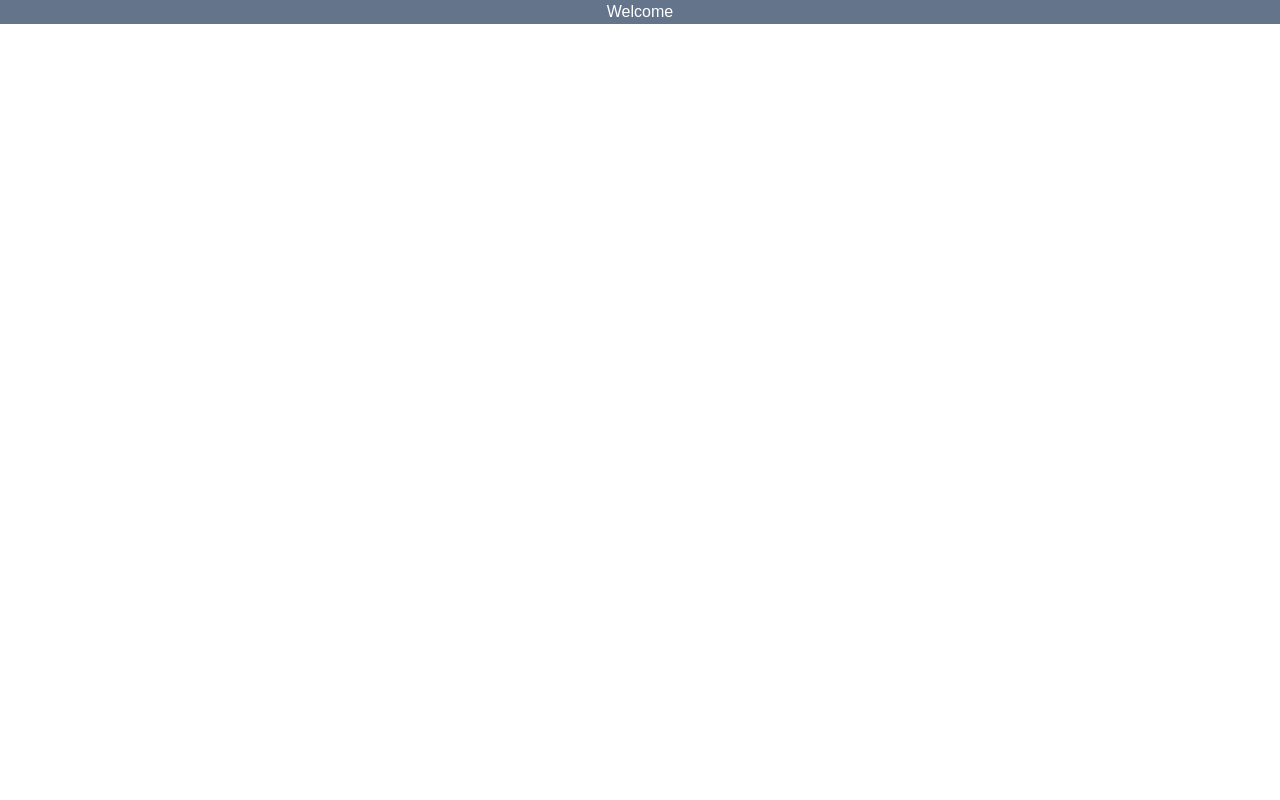
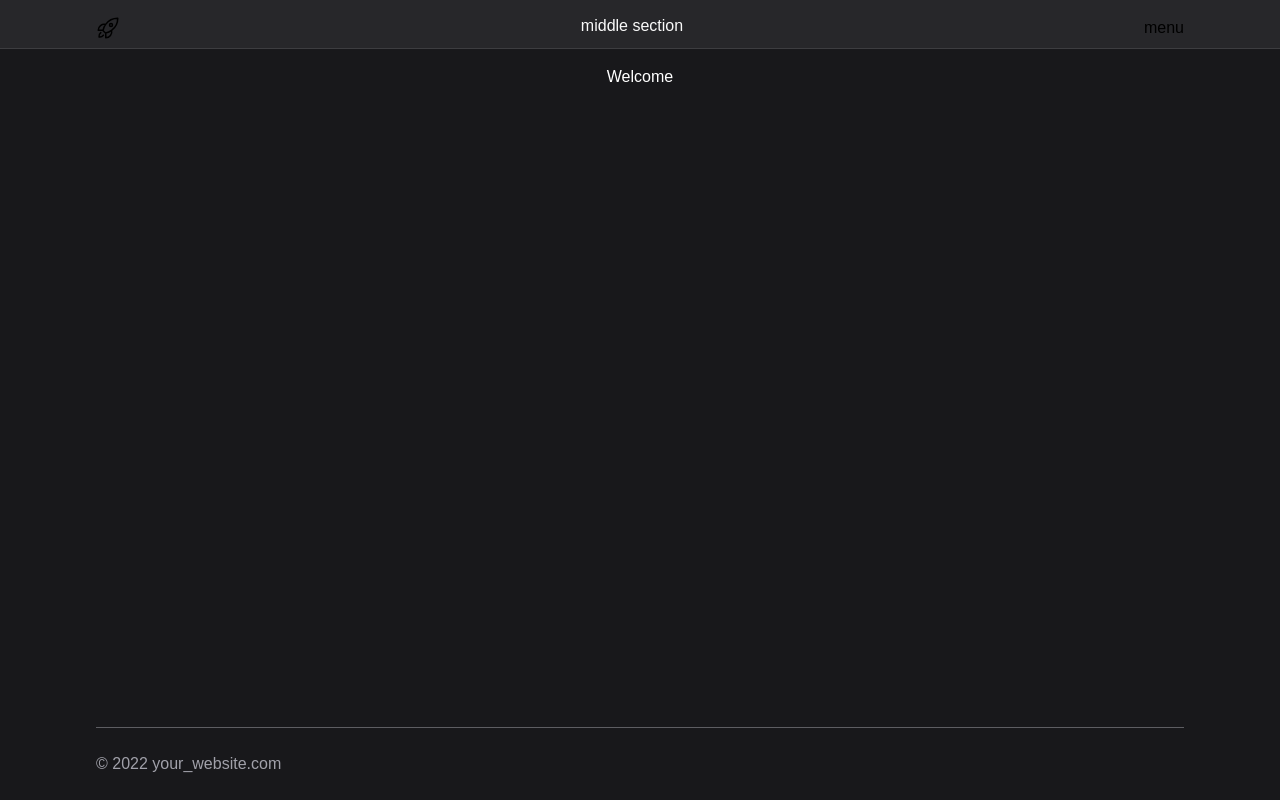
Before and after one commit to mtielitsignebi/mtielitsignebi.ge, a Next.js app: page / in a window 1280 px wide. Built offline with nearby package versions, Linux system fonts and the light colour scheme.

Commit message:
chore: added basic components

```diff
--- /dev/null
+++ b/components/Footer.tsx
@@ -0,0 +1,11 @@
+import React from "react";
+
+export const Footer = () => {
+  return (
+    <div className="py-6 border-t border-zinc-400 border-opacity-50 flex md:justify-start justify-center md:mt-8 mt-24 mx-6  md:mx-24  ">
+      <h1 className="text-zinc-400 text-sm md:text-base  font-extralight">
+        © 2022 your_website.com
+      </h1>
+    </div>
+  );
+};
--- /dev/null
+++ b/components/Header.tsx
@@ -0,0 +1,17 @@
+import React from "react";
+import { RocketIcon } from "../icons";
+
+export const Header = () => {
+  return (
+    <div className="bg-zinc-800 pt-4 pb-2 px-6 md:px-24 flex justify-between  border-zinc-50 border-b border-opacity-10 ">
+      <RocketIcon />
+      <div className="flex flex-row -mt-1 items-center text-zinc-50">
+        <h1 className="mx-2">middle section</h1>
+      </div>
+
+      <div>
+        <h1>menu</h1>
+      </div>
+    </div>
+  );
+};
--- /dev/null
+++ b/components/Layout.tsx
@@ -0,0 +1,25 @@
+import Head from "next/head";
+import React from "react";
+import { Footer } from "./Footer";
+import { Header } from "./Header";
+
+export const Layout = ({ children, title }) => {
+  return (
+    <div className=" bg-zinc-900 md:h-screen w-screen md:fixed flex flex-col">
+      <Head>
+        <title>{title}</title>
+        <meta charSet="utf-8" />
+        <meta name="viewport" content="initial-scale=1.0, width=device-width" />
+      </Head>
+      <div className="flex-initial w-screen pb-4">
+        <Header />
+      </div>
+
+      <div className="flex-grow w-screen">{children}</div>
+
+      <div className="flex-initial w-screen">
+        <Footer />
+      </div>
+    </div>
+  );
+};
--- /dev/null
+++ b/components/index.ts
@@ -0,0 +1,3 @@
+export * from "./Header";
+export * from "./Footer";
+export * from "./Layout";
--- /dev/null
+++ b/icons/RocketIcon.tsx
@@ -0,0 +1,22 @@
+import React from "react";
+
+export const RocketIcon = () => {
+  return (
+    <>
+      <svg
+        xmlns="http://www.w3.org/2000/svg"
+        fill="none"
+        viewBox="0 0 24 24"
+        strokeWidth="1.5"
+        stroke="currentColor"
+        className="w-6 h-6"
+      >
+        <path
+          strokeLinecap="round"
+          strokeLinejoin="round"
+          d="M15.59 14.37a6 6 0 01-5.84 7.38v-4.8m5.84-2.58a14.98 14.98 0 006.16-12.12A14.98 14.98 0 009.631 8.41m5.96 5.96a14.926 14.926 0 01-5.841 2.58m-.119-8.54a6 6 0 00-7.381 5.84h4.8m2.581-5.84a14.927 14.927 0 00-2.58 5.84m2.699 2.7c-.103.021-.207.041-.311.06a15.09 15.09 0 01-2.448-2.448 14.9 14.9 0 01.06-.312m-2.24 2.39a4.493 4.493 0 00-1.757 4.306 4.493 4.493 0 004.306-1.758M16.5 9a1.5 1.5 0 11-3 0 1.5 1.5 0 013 0z"
+        />
+      </svg>
+    </>
+  );
+};
--- /dev/null
+++ b/icons/index.ts
@@ -0,0 +1 @@
+export * from "./RocketIcon";
--- a/pages/index.tsx
+++ b/pages/index.tsx
@@ -1,7 +1,11 @@
+import { Layout } from "../components";
+
 export default function Home() {
   return (
-    <div className="flex flex-1 justify-center bg-slate-500">
-      <h1 className="text-white ">Welcome</h1>
-    </div>
+    <Layout title="home">
+      <div className="flex flex-1 justify-center">
+        <h1 className="text-white ">Welcome</h1>
+      </div>
+    </Layout>
   );
 }
```
